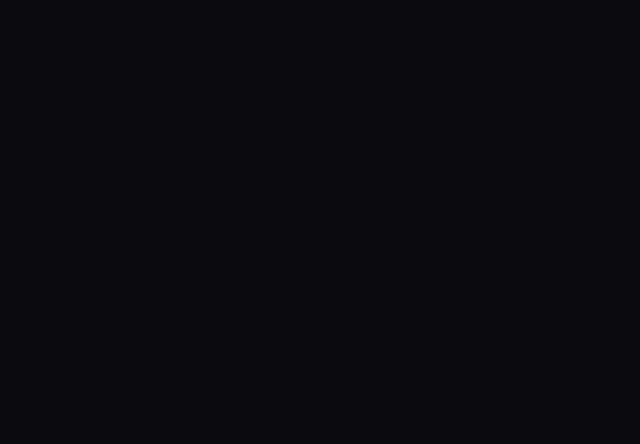
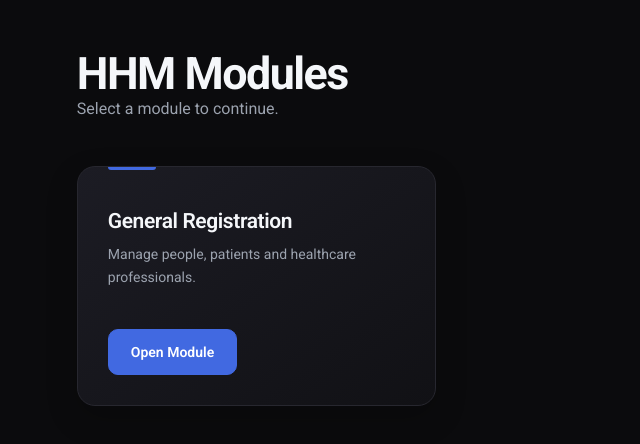
Before and after one commit to AlexandreHampel/hhm-app, an Angular app in the folder frontend/: page /app in a window 1280 px wide. Before the commit this address led to /. Shown: the top 444 px of the page, without its empty margins (0-640 px from the left). Built offline with nearby package versions, Linux system fonts and the light colour scheme.

Commit message:
feat: modules page

```diff
--- a/frontend/src/app/app.routes.ts
+++ b/frontend/src/app/app.routes.ts
@@ -1,6 +1,7 @@
 import { Routes } from '@angular/router';
 import { Landing } from './pages/landing/landing';
 import { Patients } from './pages/patients/patients';
+import { Modules } from './pages/modules/modules';
 
 export const routes: Routes = [
   {
@@ -8,6 +9,10 @@ export const routes: Routes = [
     component: Landing
   },
   {
+    path: 'app',
+    component: Modules
+  },
+  {
     path: 'patients',
     component: Patients
   }
--- /dev/null
+++ b/frontend/src/app/config/modules.ts
@@ -0,0 +1,16 @@
+
+export interface AppModule {
+  id: string;
+  name: string;
+  description: string;
+  route: string;
+}
+
+export const APP_MODULES: AppModule[] = [
+  {
+    id: 'general-registration',
+    name: 'General Registration',
+    description: 'Manage people, patients and healthcare professionals.',
+    route: '/people'
+  }
+];
--- /dev/null
+++ b/frontend/src/app/pages/modules/modules.html
@@ -0,0 +1,29 @@
+
+<h1 data-testid="modules-title">HHM Modules</h1>
+
+<p data-testid="modules-description">
+  Select a module to continue.
+</p>
+
+<div class="modules-grid" data-testid="modules-grid">
+  <div
+    *ngFor="let module of modules"
+    class="module-card"
+    [attr.data-testid]="'modules-card-' + module.id">
+
+    <h2 [attr.data-testid]="'modules-name-' + module.id">
+      {{ module.name }}
+    </h2>
+
+    <p [attr.data-testid]="'modules-description-' + module.id">
+      {{ module.description }}
+    </p>
+
+    <a
+      [routerLink]="module.route"
+      [attr.data-testid]="'modules-open-' + module.id">
+      Open Module
+    </a>
+
+  </div>
+</div>
--- /dev/null
+++ b/frontend/src/app/pages/modules/modules.scss
@@ -0,0 +1,179 @@
+
+$background: #0b0b0d;
+$surface: #151519;
+$surface-light: #1c1c24;
+$royal-blue: #4169e1;
+$royal-blue-hover: #5b82ff;
+$text-primary: #f5f7fa;
+$text-secondary: #9ca3af;
+$border: #27272f;
+
+:host {
+  display: block;
+  min-height: 100vh;
+  padding: 64px clamp(24px, 6vw, 100px);
+  background: $background;
+  color: $text-primary;
+  font-family: 'Roboto', sans-serif;
+  box-sizing: border-box;
+}
+
+* {
+  box-sizing: border-box;
+}
+
+h1 {
+  margin: 0;
+  font-size: clamp(32px, 3.5vw, 46px);
+  font-weight: 700;
+  letter-spacing: -1.5px;
+  color: $text-primary;
+}
+
+h1 + p {
+  margin: 12px 0 44px;
+  font-size: 16px;
+  line-height: 1.6;
+  color: $text-secondary;
+}
+
+.modules-grid {
+  display: grid;
+  grid-template-columns: repeat(auto-fill, minmax(280px, 1fr));
+  gap: 24px;
+  max-width: 1440px;
+}
+
+.module-card {
+  position: relative;
+  display: flex;
+  flex-direction: column;
+  min-height: 240px;
+  padding: 30px;
+  overflow: hidden;
+  border: 1px solid $border;
+  border-radius: 18px;
+  background: linear-gradient(145deg, $surface-light, #111115);
+  box-shadow: 0 12px 32px rgba(0, 0, 0, 0.2);
+
+  transition:
+    transform 0.25s ease,
+    border-color 0.25s ease,
+    box-shadow 0.25s ease;
+
+  &::before {
+    content: '';
+    position: absolute;
+    top: 0;
+    left: 30px;
+    width: 48px;
+    height: 3px;
+    border-radius: 0 0 4px 4px;
+    background: $royal-blue;
+  }
+
+  &:hover {
+    transform: translateY(-5px);
+    border-color: rgba(65, 105, 225, 0.6);
+    box-shadow:
+      0 20px 48px rgba(0, 0, 0, 0.35),
+      0 0 24px rgba(65, 105, 225, 0.08);
+  }
+
+  h2 {
+    margin: 14px 0 12px;
+    font-size: 21px;
+    font-weight: 600;
+    letter-spacing: -0.4px;
+    color: $text-primary;
+  }
+
+  p {
+    margin: 0 0 28px;
+    font-size: 14px;
+    line-height: 1.7;
+    color: $text-secondary;
+  }
+
+  a {
+    display: inline-flex;
+    align-items: center;
+    justify-content: center;
+    align-self: flex-start;
+    margin-top: auto;
+    padding: 12px 22px;
+    border: 1px solid $royal-blue;
+    border-radius: 10px;
+    background: $royal-blue;
+    color: #ffffff;
+    font-size: 14px;
+    font-weight: 600;
+    text-decoration: none;
+    cursor: pointer;
+
+    transition:
+      background 0.2s ease,
+      border-color 0.2s ease,
+      box-shadow 0.2s ease;
+
+    &:hover {
+      background: $royal-blue-hover;
+      border-color: $royal-blue-hover;
+      box-shadow: 0 6px 22px rgba(65, 105, 225, 0.3);
+    }
+
+    &:focus-visible {
+      outline: 2px solid $royal-blue-hover;
+      outline-offset: 4px;
+    }
+  }
+
+  span {
+    display: inline-flex;
+    align-items: center;
+    align-self: flex-start;
+    margin-top: auto;
+    padding: 10px 16px;
+    border: 1px solid $border;
+    border-radius: 10px;
+    background: $surface;
+    color: $text-secondary;
+    font-size: 13px;
+    font-weight: 500;
+  }
+}
+
+@media (max-width: 768px) {
+  :host {
+    padding: 36px 20px;
+  }
+
+  h1 {
+    font-size: 32px;
+  }
+
+  h1 + p {
+    margin-bottom: 30px;
+  }
+
+  .modules-grid {
+    grid-template-columns: 1fr;
+    gap: 18px;
+  }
+
+  .module-card {
+    min-height: 210px;
+    padding: 24px;
+  }
+}
+
+@media (prefers-reduced-motion: reduce) {
+  .module-card,
+  .module-card a {
+    transition: none;
+  }
+
+  .module-card:hover {
+    transform: none;
+  }
+}
--- /dev/null
+++ b/frontend/src/app/pages/modules/modules.ts
@@ -0,0 +1,16 @@
+import { Component } from '@angular/core';
+import { CommonModule } from '@angular/common';
+import { RouterLink } from '@angular/router';
+import { APP_MODULES } from '../../config/modules';
+
+@Component({
+  selector: 'app-modules',
+  standalone: true,
+  imports: [CommonModule, RouterLink],
+  templateUrl: './modules.html',
+  styleUrl: './modules.scss'
+})
+
+export class Modules {
+  readonly modules = APP_MODULES;
+}
```
